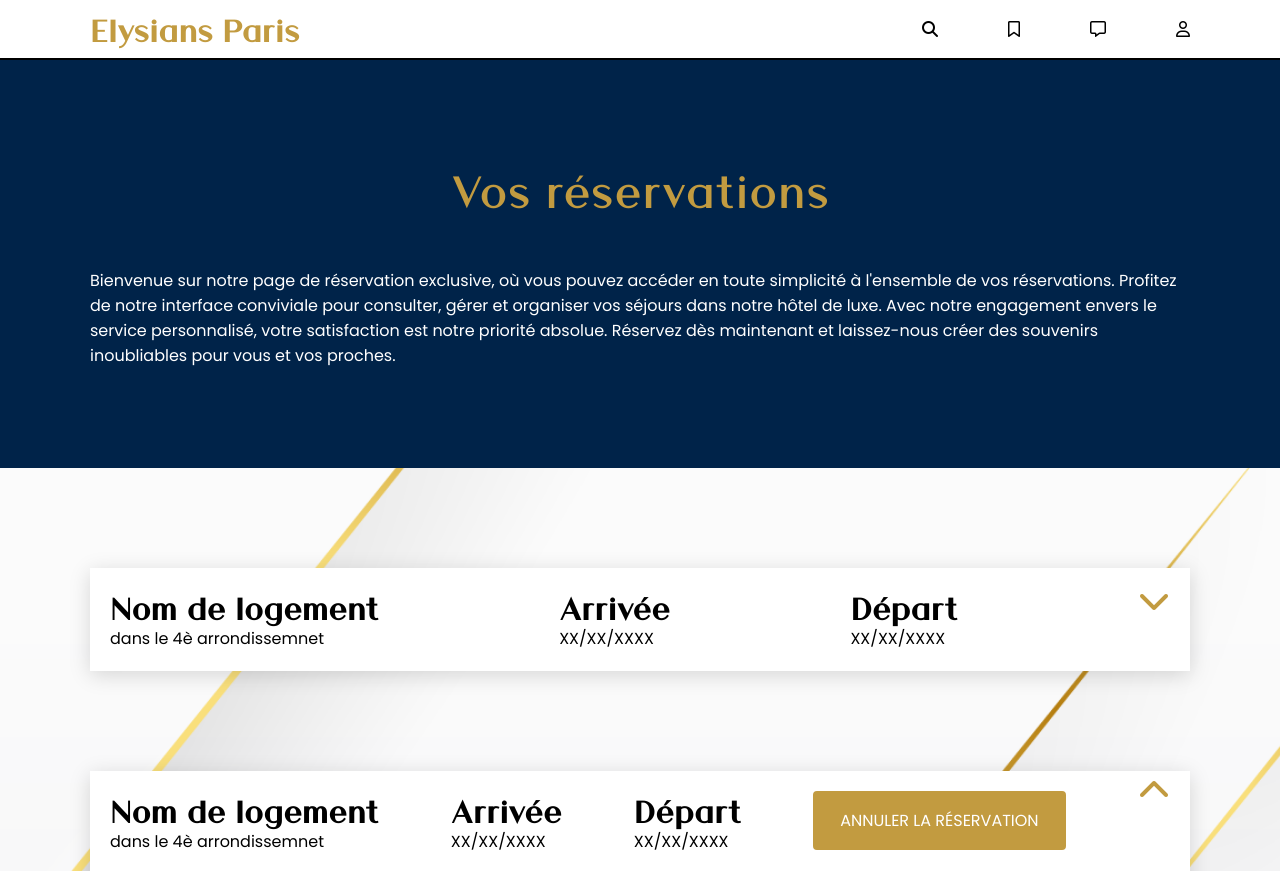
After one commit to JiekRuan/service_platform, a PHP site: page /public/templates/customer/reservationList.html in a window 1280 px wide. The commit adds this page. Shown: the top 871 px of the page. Run offline with PHP 8.4, Linux system fonts and the light colour scheme.

Commit message:
ReservationList html et css
création de la div avant click et après click
manque ajustement de la fonction js

```diff
--- a/public/css/reservationList.css
+++ b/public/css/reservationList.css
@@ -7,10 +7,23 @@
 .superContainer {
     padding: 20px;
     gap: 20px;
+
 }
-.infoContainer{
+
+
+
+
+.Container {
     display: flex;
     flex-direction: row;
-    align-items: center;
     justify-content: space-between;
 }
+
+.Container img {
+    width:40%;
+
+}
+
+.img-reservation {
+    width: 100%;
+}
--- /dev/null
+++ b/public/templates/customer/reservationList.html
@@ -0,0 +1,152 @@
+<!DOCTYPE html>
+<html lang="fr">
+
+<head>
+    <meta charset="UTF-8">
+    <meta http-equiv="X-UA-Compatible" content="IE=edge">
+    <meta name="viewport" content="width=device-width, initial-scale=1.0">
+    <link rel="stylesheet" href="../../css/global.css">
+    <link rel="stylesheet" href="../../css/footer.css">
+    <link rel="stylesheet" href="../../css/header.css">
+    <link rel="stylesheet" href="../../css/reservationList.css">
+    <link href="https://fonts.googleapis.com/css2?family=Poppins&display=swap" rel="stylesheet">
+    <link rel="icon" type="image/png" href="../../images/logo.png">
+    <link rel="stylesheet"
+        href="https://fonts.googleapis.com/css2?family=Material+Symbols+Rounded:opsz,wght,FILL,GRAD@20..48,100..700,0..1,-50..200" />
+    <link rel="stylesheet"
+        href="https://fonts.googleapis.com/css2?family=Material+Symbols+Sharp:opsz,wght,FILL,GRAD@48,400,0,0" />
+    <link rel="stylesheet"
+        href="https://fonts.googleapis.com/css2?family=Material+Symbols+Outlined:opsz,wght,FILL,GRAD@20..48,100..700,0..1,-50..200" />
+    <link rel="stylesheet" href="https://cdnjs.cloudflare.com/ajax/libs/font-awesome/6.4.0/css/brands.min.css">
+    <link rel="stylesheet" href="https://cdnjs.cloudflare.com/ajax/libs/font-awesome/6.4.0/css/all.min.css">
+
+    <title>Elysians Paris</title>
+</head>
+
+<body>
+    <header>
+        <h3 class="logo">Elysians Paris</h3>
+        <nav>
+            <ul id="desktop">
+                <li id="search"><i class="fa-solid fa-magnifying-glass"></i></li>
+                <li id="searchForm">
+                    <form action="" method="GET">
+                        <input class="searchInput" type="text" placeholder="16ème arrondissement...">
+                    </form>
+                </li>
+                <li><i class="fa-regular fa-bookmark"></i></li>
+                <li><i class="fa-regular fa-message"></i></li>
+                <li><i class="fa-regular fa-user"></i></li>
+            </ul>
+            <ul id="mobile">
+                <li id="searchMobile"><i class="fa-solid fa-magnifying-glass"></i></li>
+                <li id="searchFormMobile">
+                    <form action="" method="GET">
+                        <input class="searchInput" type="text" placeholder="16ème arrondissement...">
+                    </form>
+                </li>
+                <li id="headerBurger"><i class="fa-solid fa-bars"></i></li>
+            </ul>
+            <ul id="headerBurgerContent">
+                <li><i class="fa-regular fa-bookmark"></i><p>Vos favoris</p></li>
+                <li><i class="fa-regular fa-message"></i><p>Messagerie</p></li>
+                <li><i class="fa-regular fa-user"></i><p>Votre Profil</p></li>
+            </ul>
+        </nav>
+    </header>
+    <script src="../../js/app.js"></script>
+    <script src="../../js/header.js"></script>
+
+<div class="banner">
+    <h1>Vos réservations</h1>
+    <p>Bienvenue sur notre page de réservation exclusive, où vous pouvez accéder en toute simplicité à l'ensemble de vos réservations.
+        Profitez de notre interface conviviale pour consulter, gérer et organiser vos séjours dans notre hôtel de luxe.
+        Avec notre engagement envers le service personnalisé, votre satisfaction est notre priorité absolue.
+        Réservez dès maintenant et laissez-nous créer des souvenirs inoubliables pour vous et vos proches.</p>
+</div>
+
+
+<div class="superContainer">
+    <div class="Container">
+        <div>
+            <h3>Nom de logement</h3>
+            <p>dans le 4è arrondissemnet</p>
+        </div>
+        <div>
+            <h3>Arrivée</h3>
+            <p>XX/XX/XXXX</p>
+        </div>
+        <div>
+            <h3>Départ</h3>
+            <p>XX/XX/XXXX</p>
+        </div>
+        <div>
+            <i class="fa-solid fa-chevron-down fa-2xl" style="color: #c29b40;"></i>
+        </div>
+
+    </div>
+</div>
+<div class="superContainer">
+    <div class="Container">
+        <div>
+            <h3>Nom de logement</h3>
+            <p>dans le 4è arrondissemnet</p>
+        </div>
+        <div>
+            <h3>Arrivée</h3>
+            <p>XX/XX/XXXX</p>
+        </div>
+        <div>
+            <h3>Départ</h3>
+            <p>XX/XX/XXXX</p>
+        </div>
+        <div>
+            <a href="#" class="goldenButton"> Annuler la réservation</a>
+        </div>
+        <i class="fa-solid fa-chevron-up fa-2xl" style="color: #c29b40;"></i>
+
+    </div>
+    <img class="img-reservation" src="../../images/salon.png" alt="">
+</div>
+
+
+
+<footer>
+
+    <div class="footer1">
+        <h3>Découvrir</h3>
+        <p>Comment ça marche</p>
+        <p>Notre conciergerie</p>
+    </div>
+    <div class="footer1">
+        <h3>S'informer</h3>
+        <p>À propos</p>
+        <p>Politique de confidentialité</p>
+        <p>Mentions légales</p>
+        <p>Contactez-nous</p>
+    </div>
+
+    <div class="footer2">
+        <div class="footerinput">
+            <h4 class="h3footer">Inscrivez vous à notre newsletter</h4>
+            <div class="submit">
+                <input type="text" class="newsletterInput" placeholder="E-mail">
+                <button class="goldenButton">Envoyer</button>
+            </div>
+        </div>
+
+        <div class="icons">
+            <img src="../../images/Facebook.svg" alt="facebook">
+            <img src="../../images/Linkedin.svg" alt="linkedin">
+            <img src="../../images/Twitter.svg" alt="twitter">
+            <img src="../../images/instagram.svg" alt="instagram">
+        </div>
+        <p class="ely"> &copy; 2023 Elysians Paris Tous droits réservés.</p>
+
+    </div>
+
+</footer>
+
+</body>
+
+</html>
```
